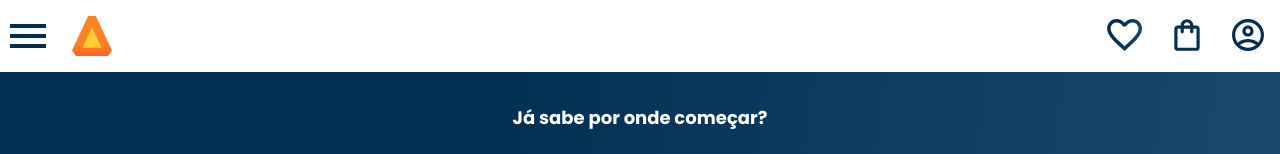
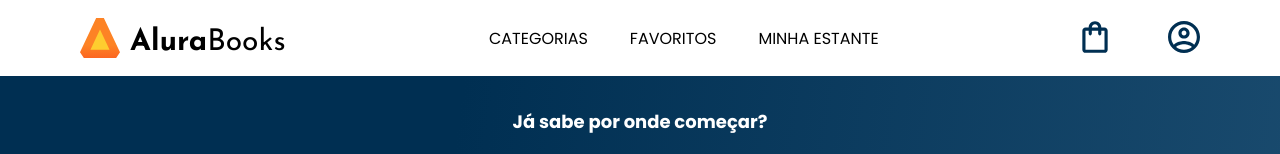
Before and after one commit to eliomar-ifba/alura-books, a plain HTML site: page index.html in a window 1280 px wide. Shown: the top 154 px of the page. Drawn offline with nearby package versions, Linux system fonts and the light colour scheme.

Commit message:
header responsivo para 1024px

```diff
--- a/index.html
+++ b/index.html
@@ -15,22 +15,27 @@
 
 <body>
     <header class="cabecalho">
-        <div class="container">
-            <span class="cabecalho__menuHamburguer container__imagem"></span>
-            <img src="img/Logo.svg" alt="" class="container__imagem">
+        <div class="menu1">
+            <a href="#" class="menu1__menuHamburguer"><img src="img/Menu.svg" class="menu1__imagem"> </a>
+            <img src="img/Logo.svg" alt="" class="menu1__imagem">
+            <h1 class="menu1__titulo"><b class="menu1__titulo--negrito">Alura</b>Books</h1>
         </div>
-        <div class="container">
-            <a href="#"><img src="img/Favoritos.svg" alt="" class="container__imagem"></a>
-            <a href="#"><img src="img/Compras.svg" alt="" class="container__imagem"></a>
-            <a href="#"><img src="img/Usuario.svg" alt="" class="container__imagem"></a>
+        <div class="menu2">
+            <a href="#" class="menu2__item"> CATEGORIAS </a>
+            <a href="#" class="menu2__item"> FAVORITOS </a>
+            <a href="#" class="menu2__item"> MINHA ESTANTE </a>
+        </div>
+        <div class="menu3">
+            <a href="#" class="menu3__imagem--display"><img src="img/Favoritos.svg" alt="" class="menu3__imagem"></a>
+            <a href="#"><img src="img/Compras.svg" alt="" class="menu3__imagem"></a>
+            <a href="#"><img src="img/Usuario.svg" alt="" class="menu3__imagem"></a>
         </div>
     </header>
 
     <section class="banner">
         <h1 class="banner__titulo">Já sabe por onde começar?</h1>
         <p class="banner__texto">Encontre em nossa estante o que precisa para seu desenvolvimento!</p>
-        <input type="search" class="banner__pesquisa"
-            placeholder="Qual será sua próxima leitura?">
+        <input type="search" class="banner__pesquisa" placeholder="Qual será sua próxima leitura?">
     </section>
 
     <section class="carrossel">
@@ -67,12 +72,12 @@
         </div>
         <article class="carrosel__card">
             <div class="carrossel__cardContainer">
-                <h3 class="carrosel__cardTitulo" >Talvez você também se interesse por...</h3>
+                <h3 class="carrosel__cardTitulo">Talvez você também se interesse por...</h3>
                 <h3 class="carrosel__cardSubTitulo">Angular 11 e Firebase</h3>
                 <p class="carrosel__cardTexto">Construindo uma aplicação integrada com a plataforma do Google.</p>
                 <div class="carrosel__cardIcones">
-                    <a href="#"><img src="img/Favoritos.svg" alt="" ></a>
-                    <a href="#"><img src="img/Compras.svg" alt="" ></a>
+                    <a href="#"><img src="img/Favoritos.svg" alt=""></a>
+                    <a href="#"><img src="img/Compras.svg" alt=""></a>
                 </div>
             </div>
             <div class="carrossel__cardContainer cardContainer--2">
@@ -96,9 +101,11 @@
                 <!-- Additional required wrapper -->
                 <div class="swiper-wrapper">
                     <!-- Slides -->
-                    <div class="swiper-slide"><img src="img/Lideranca.svg" alt="Livro sobre liderança em design da alura books"></div>
+                    <div class="swiper-slide"><img src="img/Lideranca.svg"
+                            alt="Livro sobre liderança em design da alura books"></div>
                     <div class="swiper-slide"><img src="img/Guia Front-end.svg" alt="Livro Guia front end"></div>
-                    <div class="swiper-slide"><img src="img/ApacheKafka.svg" alt="Livro sobre apache kafka e spring boot da alura books"></div>
+                    <div class="swiper-slide"><img src="img/ApacheKafka.svg"
+                            alt="Livro sobre apache kafka e spring boot da alura books"></div>
                     <div class="swiper-slide"><img src="img/Portugol.svg" alt="Livro  sobre portugol"></div>
                     <div class="swiper-slide"><img src="img/Acessibilidade.svg" alt="livro sobre acessibilidade"></div>
                     ...
@@ -115,15 +122,16 @@
         </div>
         <article class="carrosel__card">
             <div class="carrossel__cardContainer">
-                <h3 class="carrosel__cardTitulo" >
+                <h3 class="carrosel__cardTitulo">
                     <img src="img/Estrelinhas.svg" alt="">
                     <p>Autora do Mês</p>
                 </h3>
                 <h3 class="carrosel__cardSubTitulo">Juliana Agarikov</h3>
-                <p class="carrosel__cardTexto">Analista de sistemas e escritora, Juliana é especialista em Front-End.</p>
+                <p class="carrosel__cardTexto">Analista de sistemas e escritora, Juliana é especialista em Front-End.
+                </p>
                 <div class="carrosel__cardIcones">
-                    <a href="#"><img src="img/Favoritos.svg" alt="" ></a>
-                    <a href="#"><img src="img/Compras.svg" alt="" ></a>
+                    <a href="#"><img src="img/Favoritos.svg" alt=""></a>
+                    <a href="#"><img src="img/Compras.svg" alt=""></a>
                 </div>
             </div>
             <div class="carrossel__cardContainer cardContainer--2">
@@ -153,7 +161,7 @@
     <section class="contato">
         <h2 class="contato__titulo">Fique por dentro das novidades!</h2>
         <h3 class="contato__subTitulo">Atualizações de e-books, novos livros, promoções e outros.</h3>
-        <input type="email" class="contato__email" placeholder="Cadastre seu e-mail" >
+        <input type="email" class="contato__email" placeholder="Cadastre seu e-mail">
     </section>
 
     <footer class="rodape">
--- a/styles/global.css
+++ b/styles/global.css
@@ -1,4 +1,5 @@
 @import url('https://fonts.googleapis.com/css2?family=Poppins:ital,wght@0,100;0,200;0,300;0,400;0,500;0,600;0,700;0,800;0,900;1,100;1,200;1,300;1,400;1,500;1,600;1,700;1,800;1,900&display=swap');
+@import url('https://fonts.googleapis.com/css2?family=Josefin+Sans:ital,wght@0,100..700;1,100..700&display=swap');
 @import url(header.css);
 @import url(banner.css);
 @import url(carrossel.css);
@@ -21,6 +22,7 @@
     --cor-font4: #EB9B00;
 
     --font1: "Poppins";
+    --font2: "Josefin Sans";
 }
 
 body{
--- a/styles/header.css
+++ b/styles/header.css
@@ -3,21 +3,81 @@
   display: flex;
   justify-content: space-between;
   align-items: center;
+  padding: 18px 24px;
 }
-.container {
+
+.menu1,
+.menu2,
+.menu3 {
   display: flex;
   align-items: center;
 }
 
-.container__imagem {
-  padding: 1em;
+.menu1{
+  gap: 24px;
+}
+.menu3{
+  gap: 24px;
 }
 
-.cabecalho__menuHamburguer {
-  background-image: url(../img/Menu.svg);
-  background-repeat: no-repeat;
-  background-position: center;
-  width: 24px;
-  height: 24px;
-  display: inline-block;
+.menu1__imagem,
+.menu3__imagem {
+  /* padding: 1em; */
 }
+
+.menu1__menuHamburguer {
+}
+
+.menu1__titulo {
+  display: none;
+  color: #000;
+  font-family: var(--font2);
+  font-size: 30px;
+  font-style: normal;
+  font-weight: 400;
+  line-height: normal;
+}
+
+.menu1__titulo--negrito {
+  font-weight: 700;
+}
+
+.menu2 {
+  display: none;
+}
+
+.menu2__item {
+  color: #000;
+  font-size: 16px;
+  font-style: normal;
+  font-weight: 400;
+  line-height: normal;
+}
+
+@media screen and (width >= 1024px) {
+  .cabecalho {
+    padding: 18px 80px;
+  }
+  .menu1__titulo {
+    display: block;
+  }
+  .menu1__menuHamburguer {
+    display: none;
+  }
+
+  .menu1 {
+    gap: 10px;
+    align-items: end;
+  }
+  .menu2 {
+    display: flex;
+    gap: 42px;
+  }
+  .menu3 {
+    gap: 60px;
+  }
+  .menu3__imagem--display {
+    display: none;
+  }
+
+}
```
